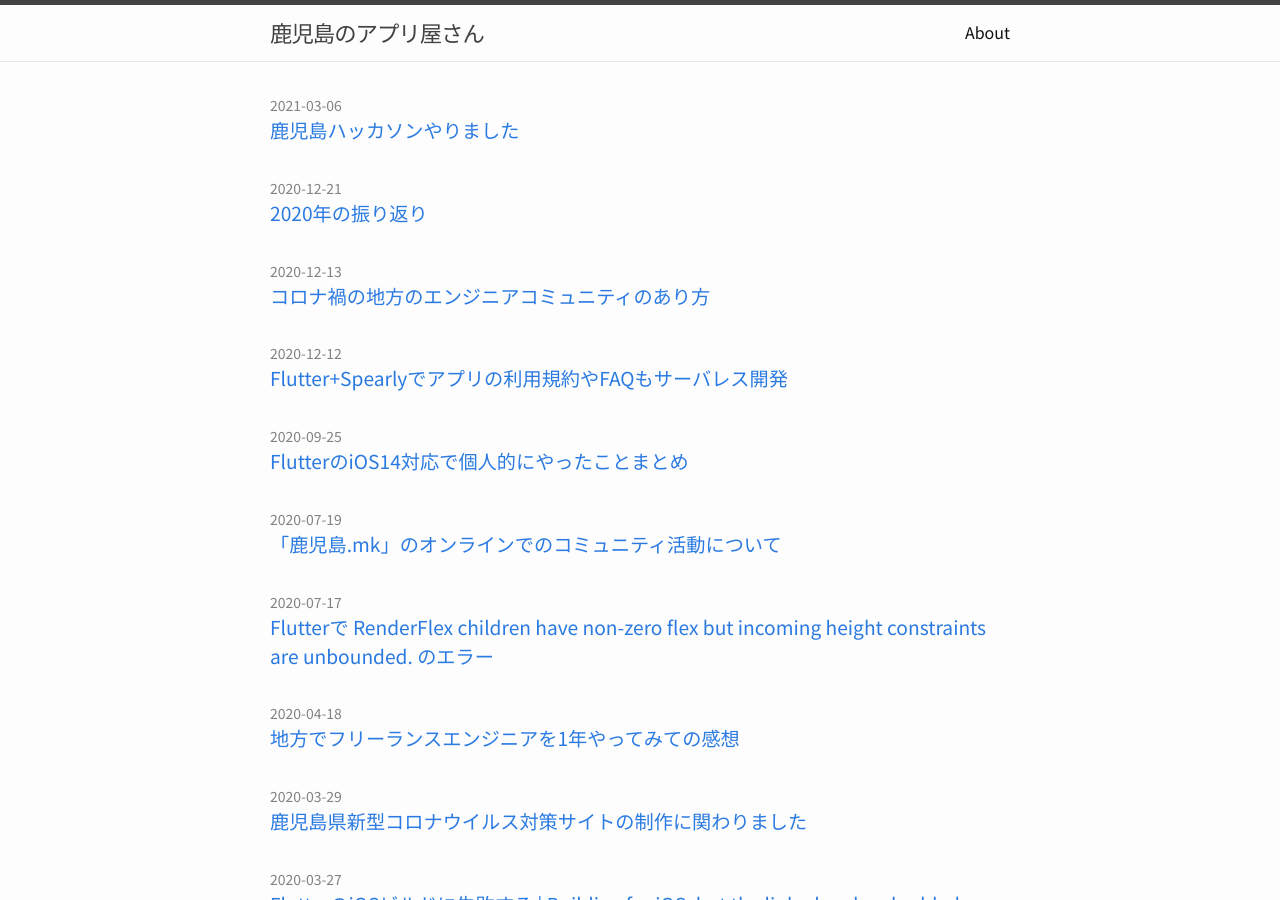
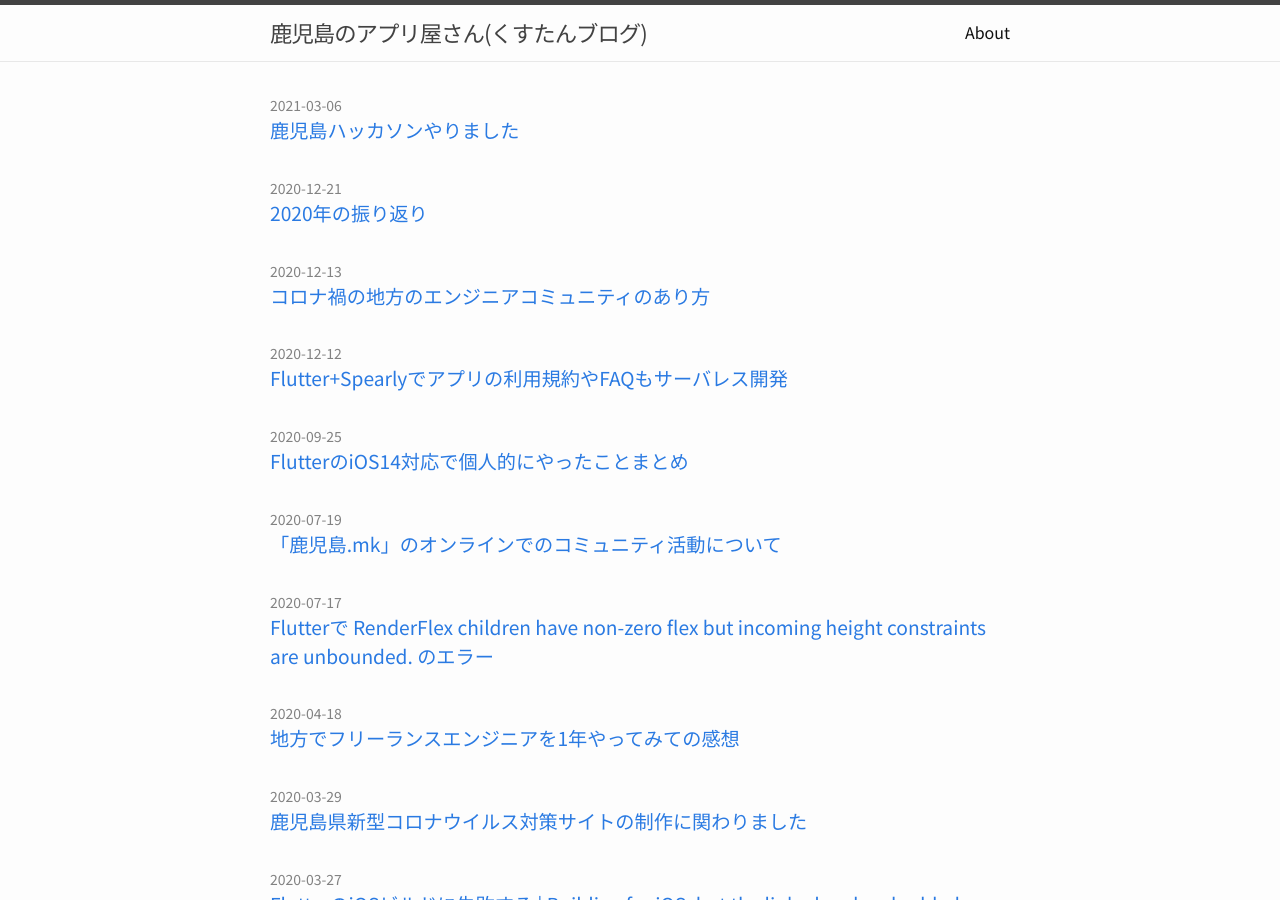
Before and after one commit to qst-exe/qst-blog, a Jekyll site: the page built from index.markdown, in a window 1280 px wide and 900 px high. Built offline with Jekyll 4.4.1, drawn with Linux system fonts in a browser that asks for light colours.

Commit message:
[Fix] Titleの変更

```diff
--- a/_config.yml
+++ b/_config.yml
@@ -18,7 +18,7 @@
 # You can create any custom variable you would like, and they will be accessible
 # in the templates via {{ site.myvariable }}.
 
-title: 鹿児島のアプリ屋さん
+title: 鹿児島のアプリ屋さん(くすたんブログ)
 email: kusutan2019@gmail.com
 description: >- # this means to ignore newlines until "baseurl:"
   鹿児島でフリーランスエンジニアとして、スマホアプリやWebシステムの開発をしてる人のチラ裏です。
```
